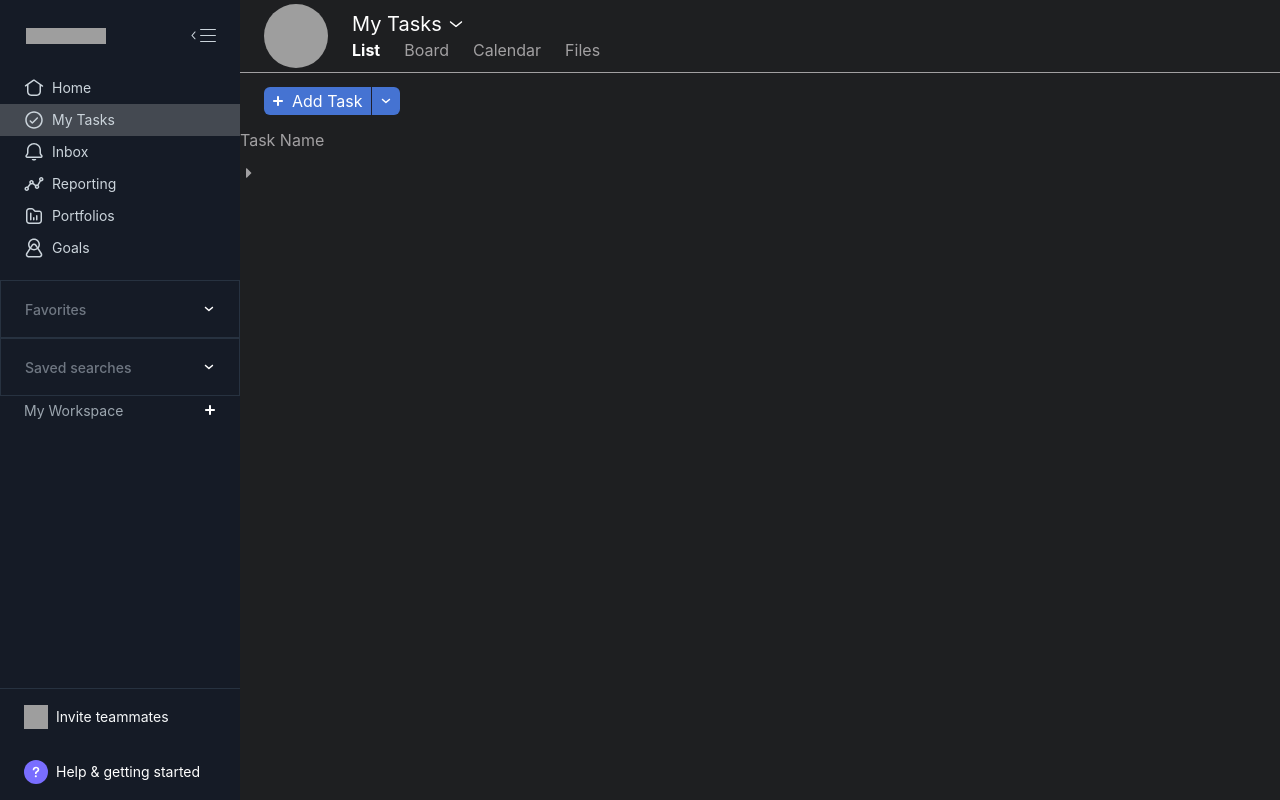
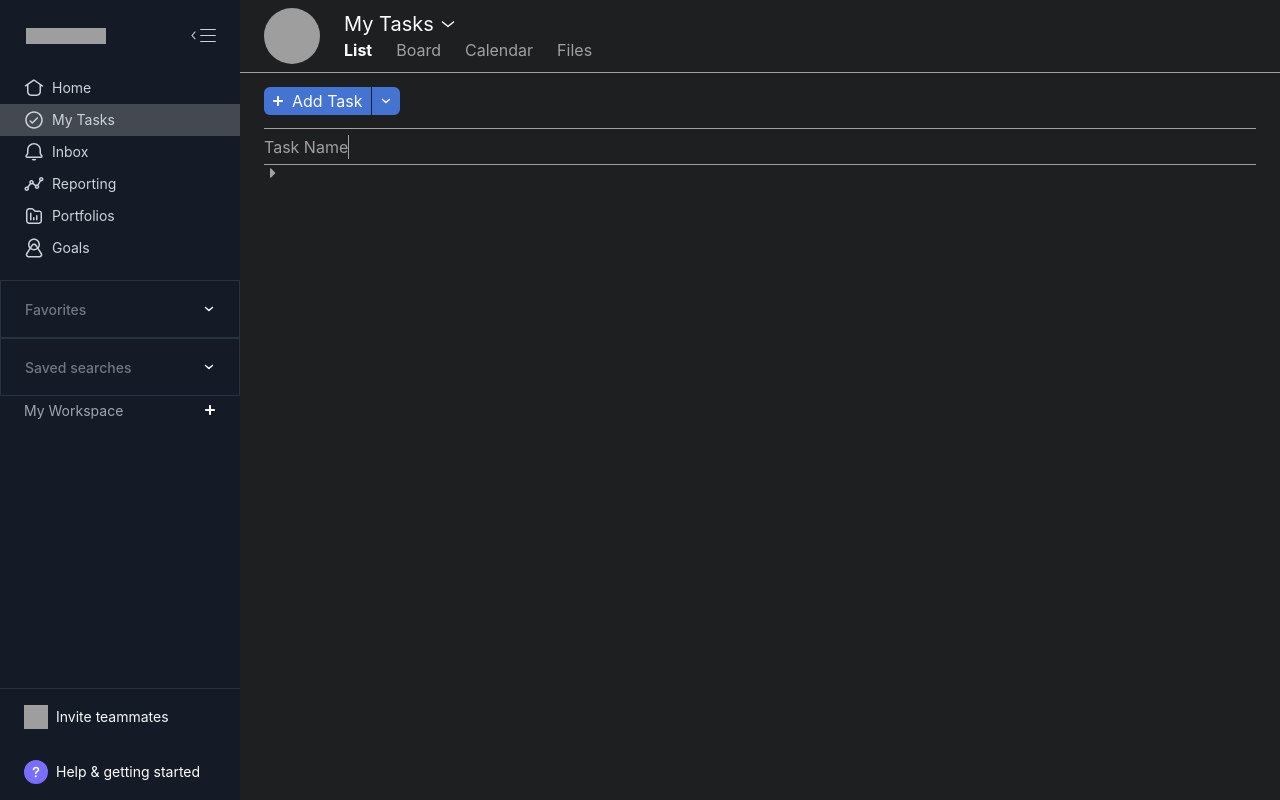
Before and after one commit to ShadmanShakib/ShakibDash1, a React (Create React App) app: page /mytask in a window 1280 px wide. Built offline with nearby package versions, Linux system fonts and the light colour scheme; grey boxes are pictures that could not be loaded.

Commit message:
css update

```diff
--- a/src/components/Mytask/ListView.tsx
+++ b/src/components/Mytask/ListView.tsx
@@ -1,9 +1,25 @@
 import React from "react";
 
-import { Box } from "@chakra-ui/react";
+import { Box, Text } from "@chakra-ui/react";
+import s from "./MyTask.module.css";
 
 function ListView() {
   return (
+    <Box
+      position="relative"
+      display="flex"
+      flex="1 1 auto"
+      flexDirection="column"
+      min-height="1px"
+      width="100%"
+      px="24px"
+    >
+      <Box className={s.SpreadsheetGridHeaderStructure}>
+        <Box className={s.SpreadsheetGridHeaderStructureleft}>
+          <Text color="brand.weak">Task Name</Text>
+        </Box>
+      </Box>
+
       <Box>
         <Box>
           <svg
@@ -17,6 +33,7 @@ function ListView() {
           </svg>
         </Box>
       </Box>
+    </Box>
   );
 }
 
--- a/src/components/Mytask/MyTask.module.css
+++ b/src/components/Mytask/MyTask.module.css
@@ -4,13 +4,18 @@
   flex: 0 0 auto;
   height: 37px;
   position: relative;
+  border-top: 1px solid #a2a0a2;
+  border-bottom: 1px solid #a2a0a2;
+  display: flex;
+  align-items: center;
 }
 .SpreadsheetGridHeaderStructureleft {
   align-items: stretch;
   background-color: #1e1f21;
   display: flex;
   flex-direction: column;
-  height: 37px;
+  border-right: 1px solid #a2a0a2;
+
   left: 0;
   position: absolute;
   z-index: 100;
--- a/src/components/Mytask/MyTaskBody.tsx
+++ b/src/components/Mytask/MyTaskBody.tsx
@@ -1,26 +1,12 @@
 import React from "react";
-import { Box, Text } from "@chakra-ui/react";
+import { Box } from "@chakra-ui/react";
 import { ListView, BodyHeader } from "../Mytask";
-import s from "./MyTask.module.css";
 function MyTaskBody() {
   return (
     <Box>
       <BodyHeader />
-      <Box
-        position="relative"
-        display="flex"
-        flex="1 1 auto"
-        flexDirection="column"
-        min-height="1px"
-        width="100%"
-      >
-        <Box className={s.SpreadsheetGridHeaderStructure}>
-          <Box className={s.SpreadsheetGridHeaderStructureleft}>
-            <Text color="brand.weak">Task Name</Text>
-          </Box>
-        </Box>
-        <ListView />
-      </Box>
+
+      <ListView />
     </Box>
   );
 }
--- a/src/components/Mytask/MyTaskTopbar.tsx
+++ b/src/components/Mytask/MyTaskTopbar.tsx
@@ -27,8 +27,8 @@ function Topbar() {
       <Box display="flex">
         <Box display="flex" alignItems="center" minH="72px" maxW="100%">
           <Image
-            h="16"
-            w="16"
+            h="14"
+            w="14"
             borderRadius="50%"
             src="https://avatars.githubusercontent.com/u/72305492?s=96&v=4"
           />
```
Lines whose indentation alone changed are shown as unchanged.
